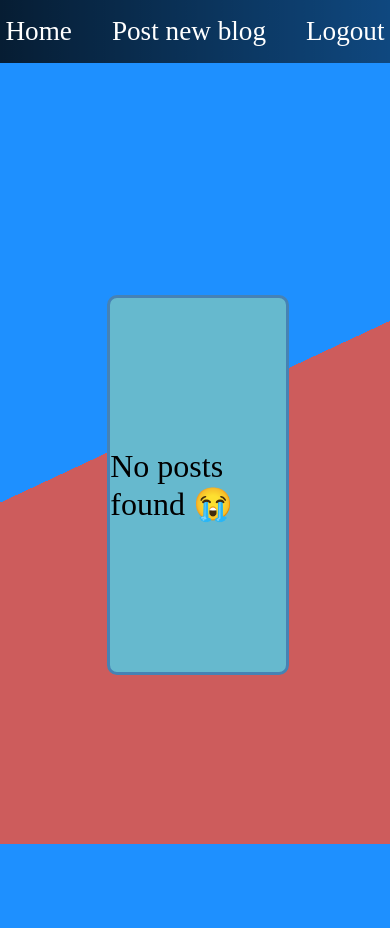
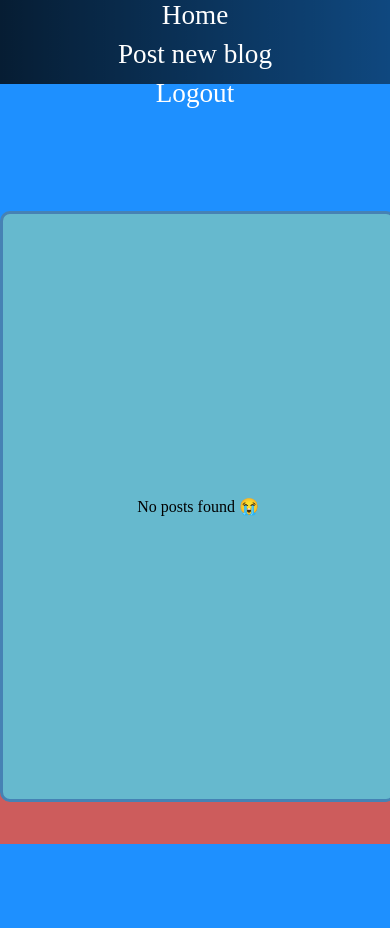
Before and after one commit to Thatdevnerd/Blogtor, a Symfony app: template templates/blog_overview/overview/index.html.twig in a window 390 px wide. Before the commit the page ends 844 px from the top, so only its background shows below. Run offline with Twig, Linux system fonts and the light colour scheme; the template is opened without the code that fills it, so the values that code supplies are empty; some libraries are stand-ins or nearby versions.

Commit message:
made blog overview more responsive

```diff
--- a/public/css/blog.css
+++ b/public/css/blog.css
@@ -1,7 +1,7 @@
  * {
-     margin: 0;
-     padding: 0;
- }
+       margin: 0;
+       padding: 0;
+   }
 
 a {
     text-decoration: none;
@@ -13,7 +13,7 @@ body {
     background: linear-gradient(155deg, dodgerblue 49%, indianred 11ch);
     width: 100vw;
     height: 100vh;
-    font-family: 'ui-rounded', "ui-monospace"
+    font-family: 'ui-rounded', "ui-monospace";
 }
 
 .container {
@@ -38,6 +38,7 @@ body {
 .blog-card {
     display: flex;
     justify-content: center;
+    flex-direction: column;
     align-items: center;
     width: 100%;
     height: 100%;
@@ -73,3 +74,95 @@ body {
     list-style: none;
     gap: 2.5rem;
 }
+
+.blog-body, .blog-footer {
+    padding: 5rem;
+}
+
+@media (max-width: 1200px) {
+    .blog-card-wrapper {
+        width: 60vw;
+        height: 50vh;
+    }
+
+    .blog-card {
+        font-size: 1.8rem;
+    }
+
+    .nav-wrapper ul {
+        gap: 2rem;
+    }
+}
+
+@media (max-width: 992px) {
+    .blog-card-wrapper {
+        width: 70vw;
+        height: 55vh;
+    }
+
+    .blog-card {
+        font-size: 1.6rem;
+    }
+
+    .nav-wrapper ul {
+        gap: 1.5rem;
+    }
+}
+
+@media (max-width: 768px) {
+    .blog-card-wrapper {
+        width: 80vw;
+        height: 60vh;
+    }
+
+    .blog-card {
+        font-size: 1.4rem;
+    }
+
+    .nav-wrapper ul {
+        gap: 1rem;
+    }
+
+    .horizontal-nav {
+        height: 10vh;
+    }
+}
+
+@media (max-width: 576px) {
+    .blog-card-wrapper {
+        width: 90vw;
+        height: 65vh;
+    }
+
+    .blog-card {
+        font-size: 1.2rem;
+    }
+
+    .nav-wrapper ul {
+        gap: 0.5rem;
+    }
+
+    .blog-body, .blog-footer {
+        padding: 2rem;
+    }
+}
+
+@media (max-width: 480px) {
+    .blog-card-wrapper {
+        width: 100vw;
+        height: 70vh;
+    }
+
+    .blog-card {
+        font-size: 1rem;
+    }
+
+    .nav-wrapper ul {
+        flex-direction: column;
+        gap: 0.5rem;
+    }
+
+    .blog-body, .blog-footer {
+        padding: 1rem;
+    }
+}
--- a/templates/blog.html.twig
+++ b/templates/blog.html.twig
@@ -14,9 +14,6 @@
     {% block body %}
        <div class="nav-wrapper">
            <nav class="horizontal-nav">
-{#               <header class="logo">#}
-{#                   <h1>Blog</h1>#}
-{#               </header>#}
                <ul>
                    <li><a href="{{ path('app_blog_posts') }}">Home</a></li>
                    <li><a href="{{ path('app_blog_add') }}">Post new blog</a></li>
```
Also changed, not shown: src/DTO/BlogDTO.php (deleted, +0 -35 lines), 2 other files.
